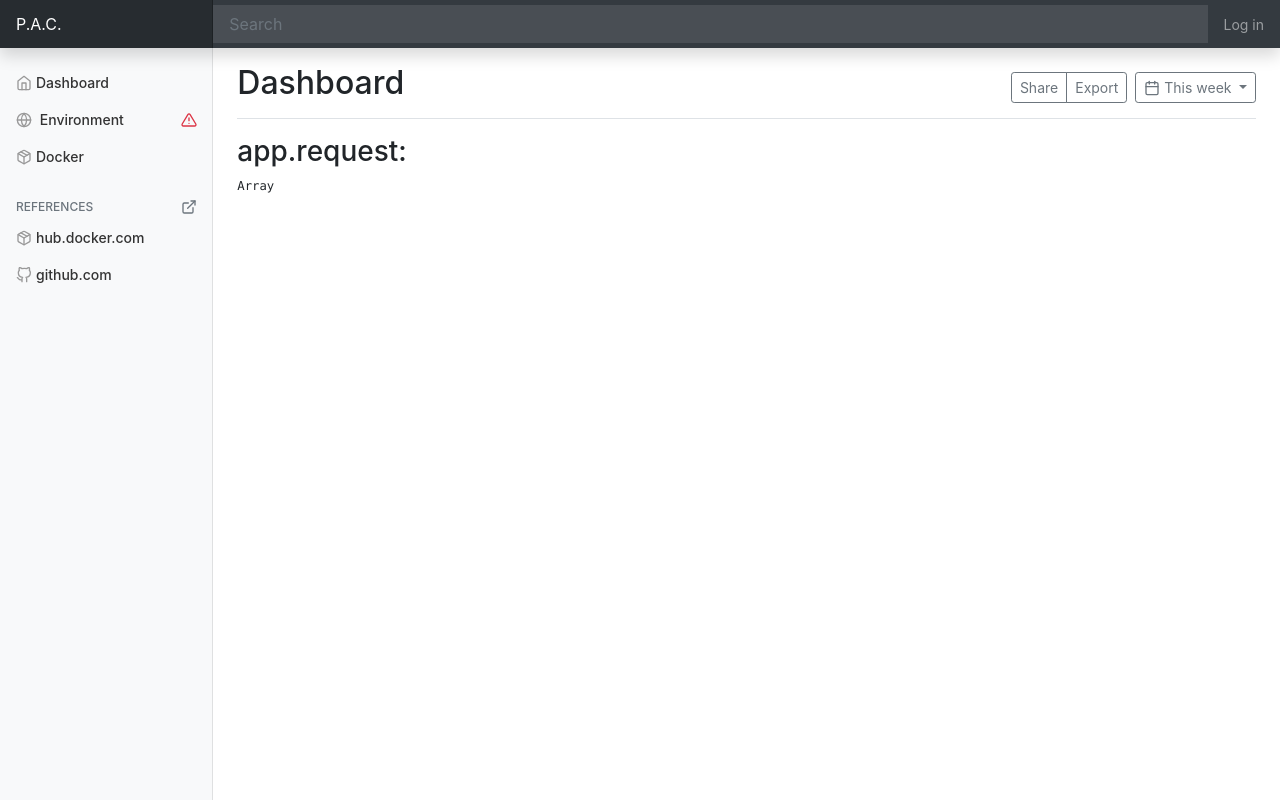
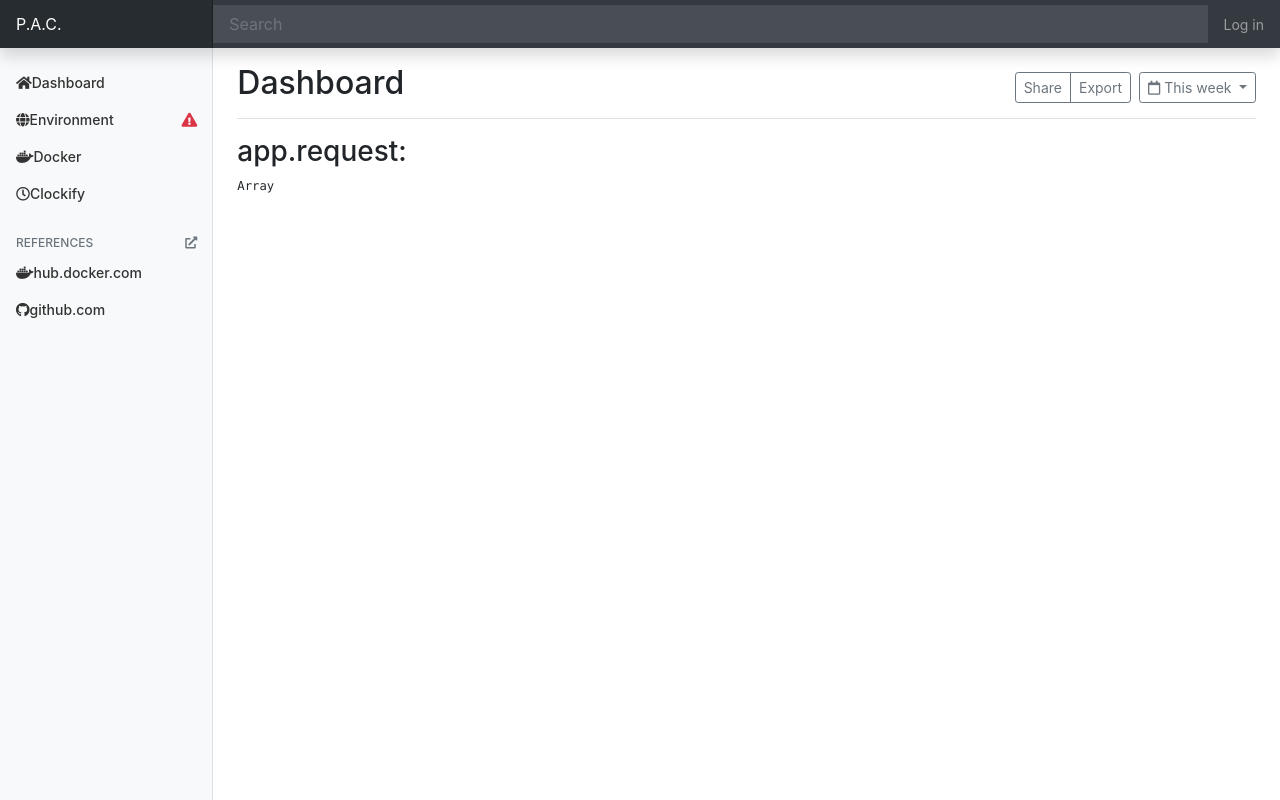
Before and after one commit to M4RKU5-C0D3/webdock, a Symfony app: template pac/templates/base.html.twig in a window 1280 px wide. Run offline with Twig, Linux system fonts and the light colour scheme; the template is opened without the code that fills it, so the values that code supplies are empty; some libraries are stand-ins or nearby versions.

Commit message:
switch to fontawesom refactor templates

```diff
--- a/pac/templates/base.html.twig
+++ b/pac/templates/base.html.twig
@@ -8,7 +8,8 @@
 		<meta name="author" content="Mark Otto, Jacob Thornton, and Bootstrap contributors">
 		<meta name="generator" content="Jekyll v4.1.1">
 		<title>PROJECT ADMINISTRATION CONSOLE - P.A.C.</title>
-    <link rel="stylesheet" href="https://cdn.jsdelivr.net/npm/bootstrap@4.5.3/dist/css/bootstrap.min.css" integrity="sha384-TX8t27EcRE3e/ihU7zmQxVncDAy5uIKz4rEkgIXeMed4M0jlfIDPvg6uqKI2xXr2" crossorigin="anonymous">
+		<link rel="stylesheet" href="//cdnjs.cloudflare.com/ajax/libs/twitter-bootstrap/4.5.3/css/bootstrap.css" integrity="sha512-drnvWxqfgcU6sLzAJttJv7LKdjWn0nxWCSbEAtxJ/YYaZMyoNLovG7lPqZRdhgL1gAUfa+V7tbin8y+2llC1cw==" crossorigin="anonymous" />
+		<link rel="stylesheet" href="//cdnjs.cloudflare.com/ajax/libs/font-awesome/5.14.0/css/all.min.css" type="text/css">
 		<style>
 			.bd-placeholder-img {
 				font-size: 1.125rem;
@@ -19,7 +20,7 @@
 				user-select: none;
 			}
 
-        @media (min-width: 768px) {
+			@media(min-width: 768px) {
 				.bd-placeholder-img-lg {
 					font-size: 3.5rem;
 				}
@@ -44,18 +45,21 @@
 
 		<div class="container-fluid">
 			<div class="row">
-            {{ include('base.sidebar.html.twig') }}
+				{{ include('base/sidebar.html.twig') }}
 
 				<main role="main" class="col-md-9 ml-sm-auto col-lg-10 px-md-4">
 					<div class="d-flex justify-content-between flex-wrap flex-md-nowrap align-items-center pt-3 pb-2 mb-3 border-bottom">
-                    <h1 class="h2">{% block title %}Dashboard{% endblock %}</h1>
+						<h1 class="h2">
+							{% block title %}Dashboard
+							{% endblock %}
+						</h1>
 						<div class="btn-toolbar mb-2 mb-md-0">
 							<div class="btn-group mr-2">
 								<button type="button" class="btn btn-sm btn-outline-secondary">Share</button>
 								<button type="button" class="btn btn-sm btn-outline-secondary">Export</button>
 							</div>
 							<button type="button" class="btn btn-sm btn-outline-secondary dropdown-toggle">
-                            <span data-feather="calendar"></span>
+								<i class="far fa-calendar"></i>
 								This week
 							</button>
 						</div>
@@ -67,10 +71,8 @@
 				</main>
 			</div>
 		</div>
-    <script src="https://code.jquery.com/jquery-3.5.1.slim.min.js" integrity="sha384-DfXdz2htPH0lsSSs5nCTpuj/zy4C+OGpamoFVy38MVBnE+IbbVYUew+OrCXaRkfj" crossorigin="anonymous"></script>
-    <script src="https://cdn.jsdelivr.net/npm/bootstrap@4.5.3/dist/js/bootstrap.bundle.min.js" integrity="sha384-ho+j7jyWK8fNQe+A12Hb8AhRq26LrZ/JpcUGGOn+Y7RsweNrtN/tE3MoK7ZeZDyx" crossorigin="anonymous"></script>
-    <script src="https://cdnjs.cloudflare.com/ajax/libs/feather-icons/4.9.0/feather.min.js"></script>
-    <script src="https://cdnjs.cloudflare.com/ajax/libs/Chart.js/2.7.3/Chart.min.js"></script>
+		<script src="//cdnjs.cloudflare.com/ajax/libs/jquery/3.5.1/jquery.min.js" integrity="sha512-bLT0Qm9VnAYZDflyKcBaQ2gg0hSYNQrJ8RilYldYQ1FxQYoCLtUjuuRuZo+fjqhx/qtq/1itJ0C2ejDxltZVFg==" crossorigin="anonymous"></script>
+		<script src="//cdnjs.cloudflare.com/ajax/libs/twitter-bootstrap/4.5.3/js/bootstrap.bundle.min.js" integrity="sha512-iceXjjbmB2rwoX93Ka6HAHP+B76IY1z0o3h+N1PeDtRSsyeetU3/0QKJqGyPJcX63zysNehggFwMC/bi7dvMig==" crossorigin="anonymous"></script>
 		<script src="index.js"></script>
 	</body>
 
--- a/pac/templates/base.sidebar.html.twig
+++ b/pac/templates/base/sidebar.html.twig
@@ -3,37 +3,41 @@
         <ul class="nav flex-column">
             <li class="nav-item">
                 <a class="nav-link {% if app.request.attributes.get('_route') == 'index' %}active{% endif %}" href="{{ path('index') }}">
-                    <span data-feather="home"></span>Dashboard
+                    <i class="fa fa-home"></i>Dashboard
                 </a>
             </li>
             <li class="nav-item d-flex justify-content-between align-items-center pr-3">
                 <a class="nav-link {% if app.request.attributes.get('_route') == 'environment' %}active{% endif %}" href="{{ path('environment') }}">
-                    <span data-feather="globe"></span>
-                    Environment
+                    <i class="fa fa-globe"></i>Environment
                 </a>
-                <span data-feather="alert-triangle" class="d-flex align-items-center text-danger"></span>
+                <i class="fas fa-exclamation-triangle d-flex align-items-center text-danger"></i>
             </li>
             <li class="nav-item">
                 <a class="nav-link {% if app.request.attributes.get('_route') == 'docker' %}active{% endif %}" href="{{ path('docker') }}">
-                    <span data-feather="package"></span>Docker
+                    <i class="fab fa-docker"></i>Docker
+                </a>
+            </li>
+            <li class="nav-item">
+                <a class="nav-link {% if app.request.attributes.get('_route') == 'clockify' %}active{% endif %}" href="{{ path('clockify') }}">
+                    <i class="far fa-clock"></i>Clockify
                 </a>
             </li>
         </ul>
         <h6 class="sidebar-heading d-flex justify-content-between align-items-center px-3 mt-4 mb-1 text-muted">
             <span>References</span>
             <a class="d-flex align-items-center text-muted" href="#" aria-label="Add a new report">
-                <span data-feather="external-link"></span>
+                <i class="fas fa-external-link-alt"></i>
             </a>
         </h6>
         <ul class="nav flex-column mb-2">
             <li class="nav-item">
                 <a class="nav-link" href="https://hub.docker.com/r/m4rku5/webdock" target="_blank">
-                    <span data-feather="package"></span>hub.docker.com
+                    <i class="fab fa-docker"></i>hub.docker.com
                 </a>
             </li>
             <li class="nav-item">
                 <a class="nav-link" href="https://github.com/M4RKU5-C0D3/webdock" target="_blank">
-                    <span data-feather="github"></span>github.com
+                    <i class="fab fa-github"></i>github.com
                 </a>
             </li>
         </ul>
```
Lines whose indentation alone changed are shown as unchanged.
